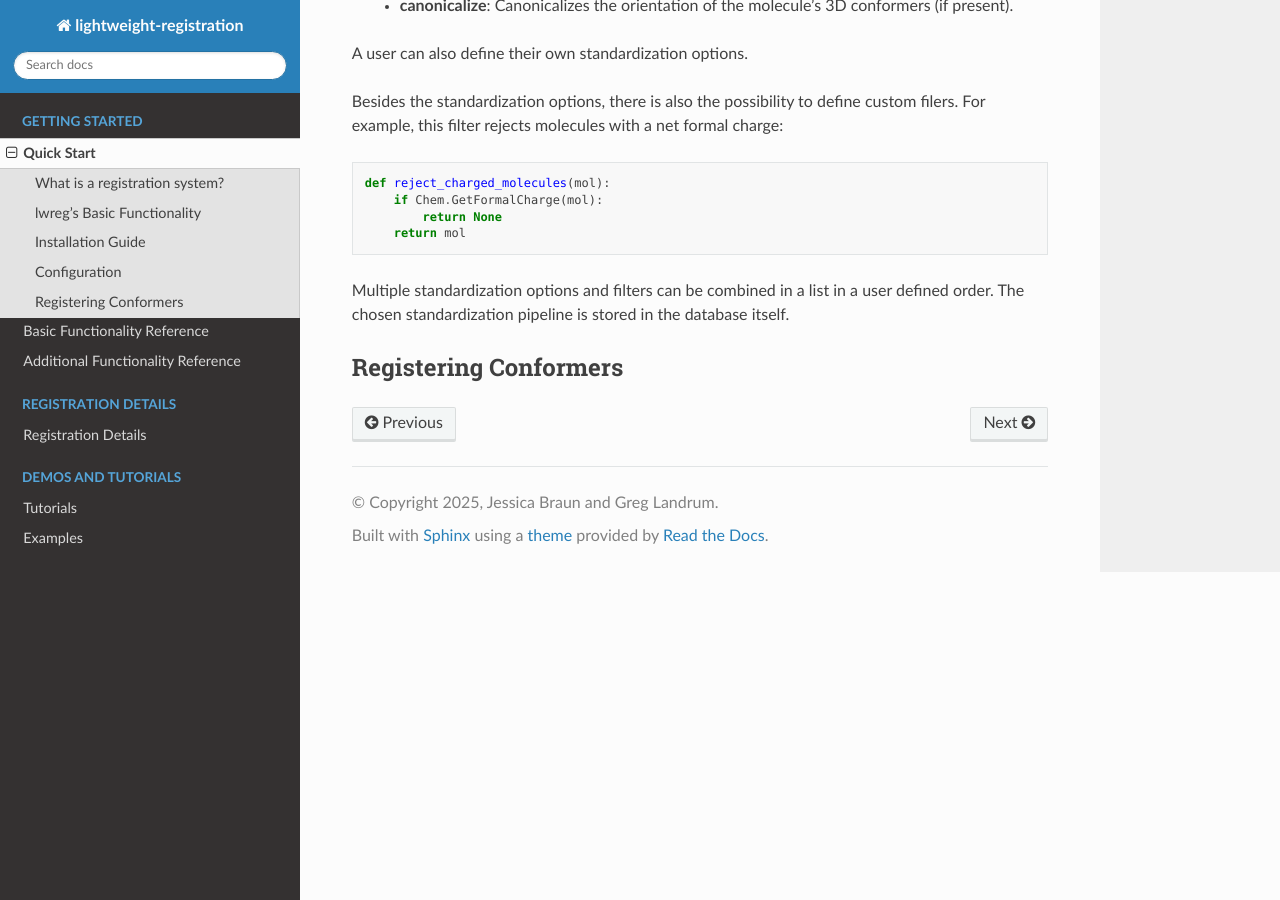
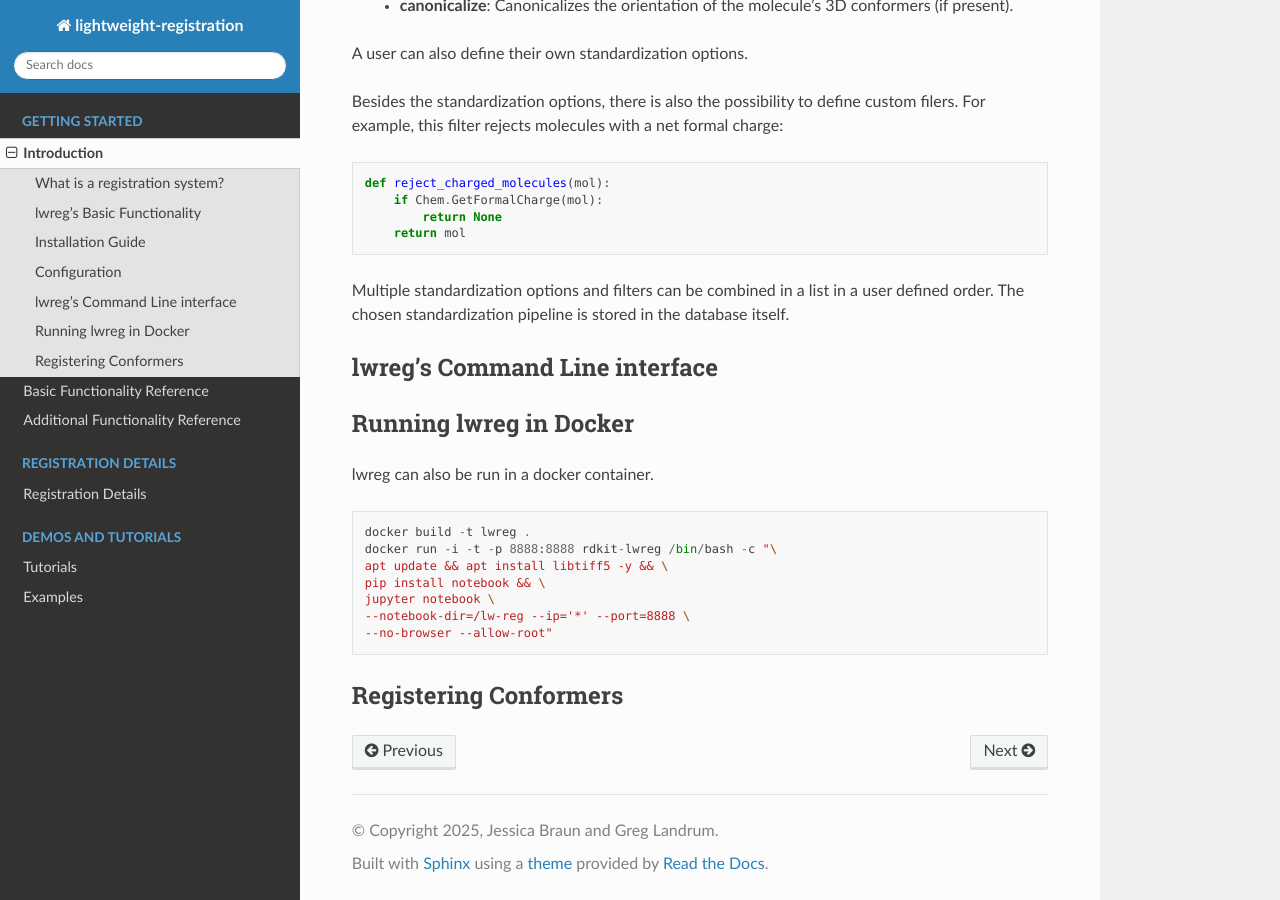
Before and after one commit to rinikerlab/lightweight-registration, a Sphinx documentation site: the page built from docs/source/gettingstarted.rst, in a window 1280 px wide and 900 px high, scrolled down 2360 px. Built offline with Sphinx 7.4.7 and the Read the Docs theme 3.1.0, drawn with Linux system fonts in a browser that asks for light colours; some of the changed text lies outside the part shown.

Commit message:
updating gettingstarted.rst

```diff
--- a/docs/source/gettingstarted.rst
+++ b/docs/source/gettingstarted.rst
@@ -1,5 +1,5 @@
-Quick Start
-===========
+Introduction
+=============
 
 .. _GetStarted:
 
@@ -118,5 +118,22 @@ Besides the standardization options, there is also the possibility to define cus
 Multiple standardization options and filters can be combined in a list in a user defined order.
 The chosen standardization pipeline is stored in the database itself.
 
+lwreg's Command Line interface
+-------------------------------
+
+
+Running lwreg in Docker
+-----------------------
+lwreg can also be run in a docker container. ::
+
+    docker build -t lwreg .
+    docker run -i -t -p 8888:8888 rdkit-lwreg /bin/bash -c "\
+    apt update && apt install libtiff5 -y && \
+    pip install notebook && \
+    jupyter notebook \
+    --notebook-dir=/lw-reg --ip='*' --port=8888 \
+    --no-browser --allow-root"
+
+
 Registering Conformers
 ----------------------
```
